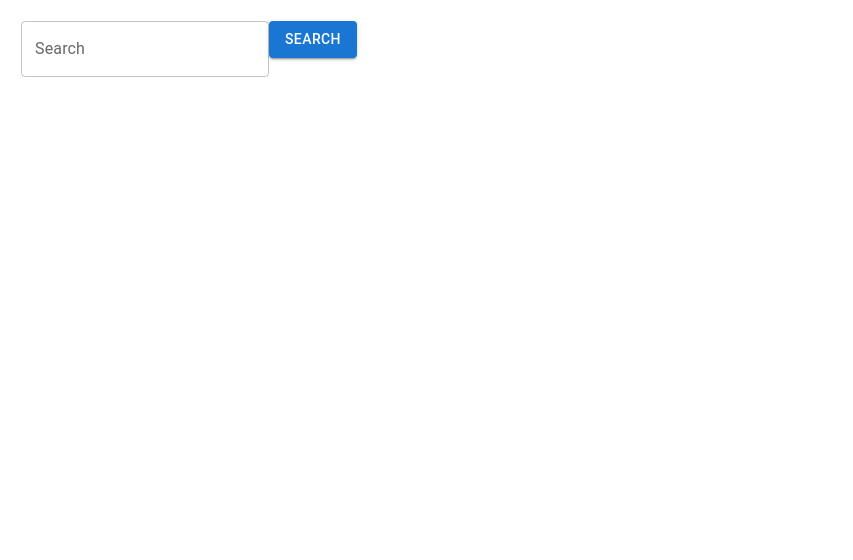
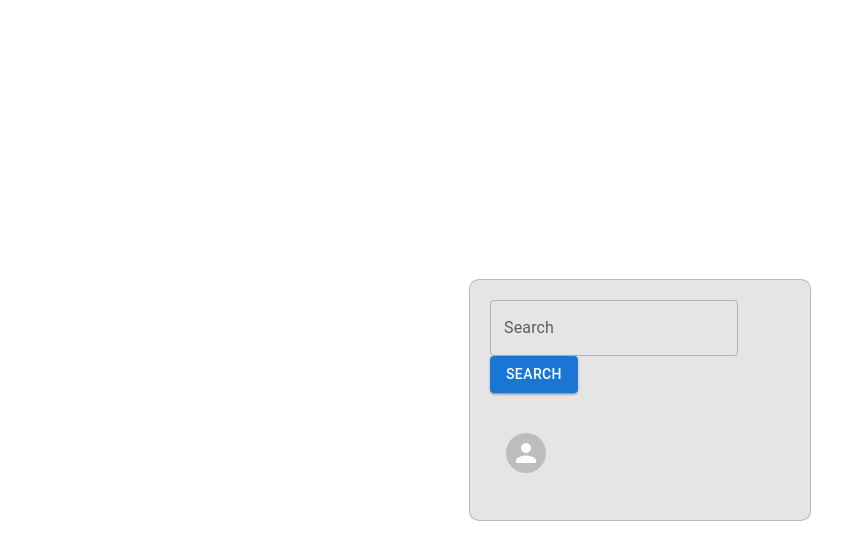
Before and after one commit to NitrexCode/movies-database, a React (Create React App) app: page /search in a window 1280 px wide. Shown: the top 560 px of the page, without its empty margins (0-853 px from the left). Built offline with nearby package versions, Linux system fonts and the light colour scheme.

Commit message:
change ui components and their style

```diff
--- a/src/pages/SearchPage.tsx
+++ b/src/pages/SearchPage.tsx
@@ -1,15 +1,32 @@
 import React, { useState } from 'react'
-import { TextField, Button, Box, List, ListItem } from '@mui/material'
+import {
+	TextField,
+	Button,
+	Box,
+	List,
+	ListItemButton,
+	ListItemAvatar,
+	Avatar,
+	ListItemText
+} from '@mui/material'
 import styled from '@emotion/styled'
 import { useDispatch, useSelector } from 'react-redux'
 import { RootState } from '../redux/store'
 
 const GlassContainer = styled(Box)({
-	backgroundColor: 'rgba(255, 255, 255, 0.1)',
+	backgroundColor: 'rgba(0, 0, 0, 0.1)',
 	backdropFilter: 'blur(10px)',
 	borderRadius: '10px',
 	padding: '20px',
-	border: '1px solid rgba(255, 255, 255, 0.2)',
+	border: '1px solid rgba(0, 0, 0, 0.2)',
+	width: '300px',
+	height: '200px',
+})
+
+const CenteredContainer = styled.div({
+	display: 'grid',
+	placeItems: 'center',
+	height: '100vh',
 })
 
 const SearchComponent: React.FC = () => {
@@ -24,6 +41,7 @@ const SearchComponent: React.FC = () => {
 	console.log(movies)
 
 	return (
+		<CenteredContainer>
 			<GlassContainer>
 				<Box mb={2}>
 					<TextField
@@ -36,12 +54,21 @@ const SearchComponent: React.FC = () => {
           				Search
 					</Button>
 				</Box>
-			<List>
+				<List  sx={{ width: '100%', maxWidth: 600 }}>
 					{movies.Search.map((movie, index) => (
-					<ListItem key={index}>{movie.Title}</ListItem>
+						<ListItemButton key={index} alignItems="flex-start" href={`/movie/${movie.imdbID}`}>
+							<ListItemAvatar>
+								<Avatar alt={`${movie.Title} ${movie.Year}`} src={movie.Poster} />
+							</ListItemAvatar>
+							<ListItemText
+								primary={movie.Title}
+								secondary={movie.Year}
+							/>
+						</ListItemButton >
 					))}
 				</List>
 			</GlassContainer>
+		</CenteredContainer>
 	)
 }
 
```
Lines whose indentation alone changed are shown as unchanged.
